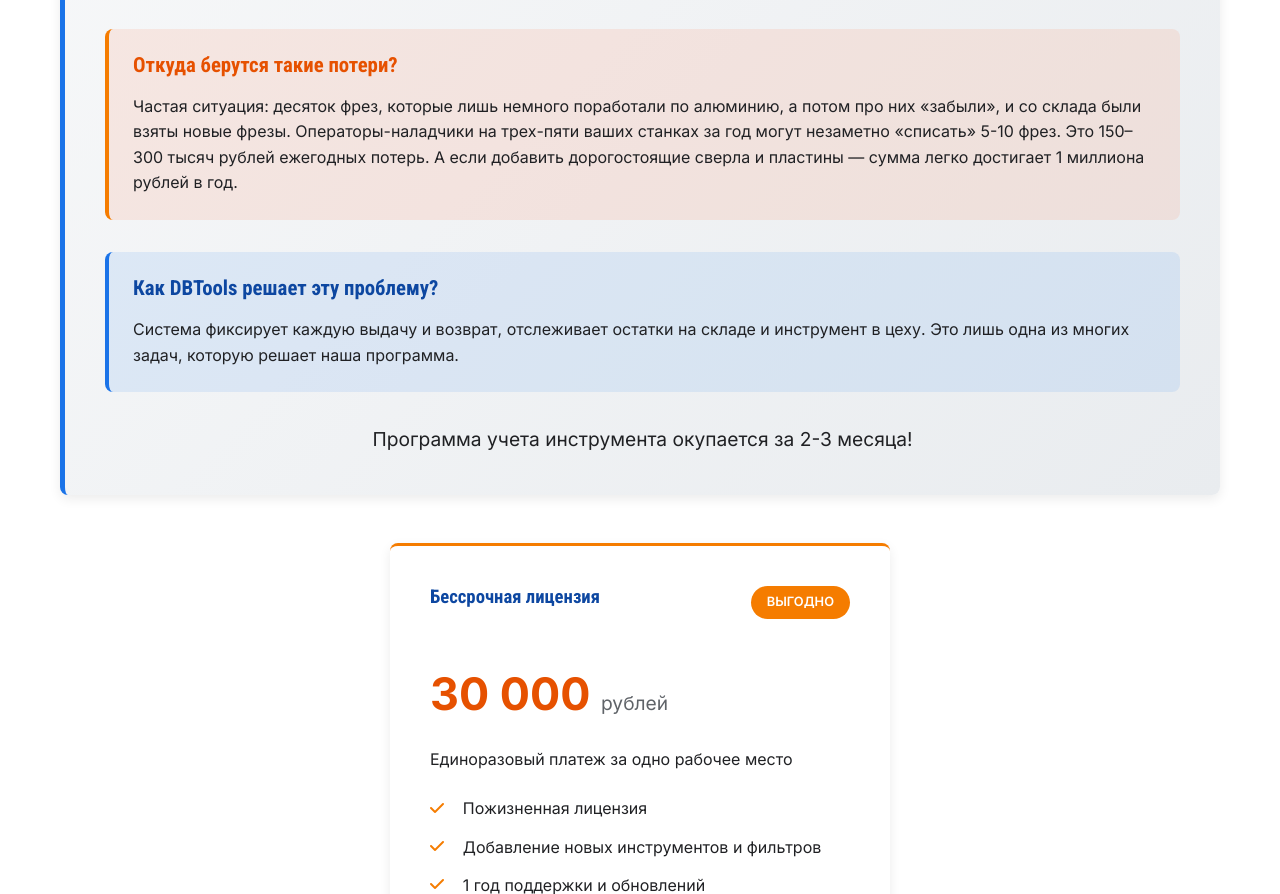
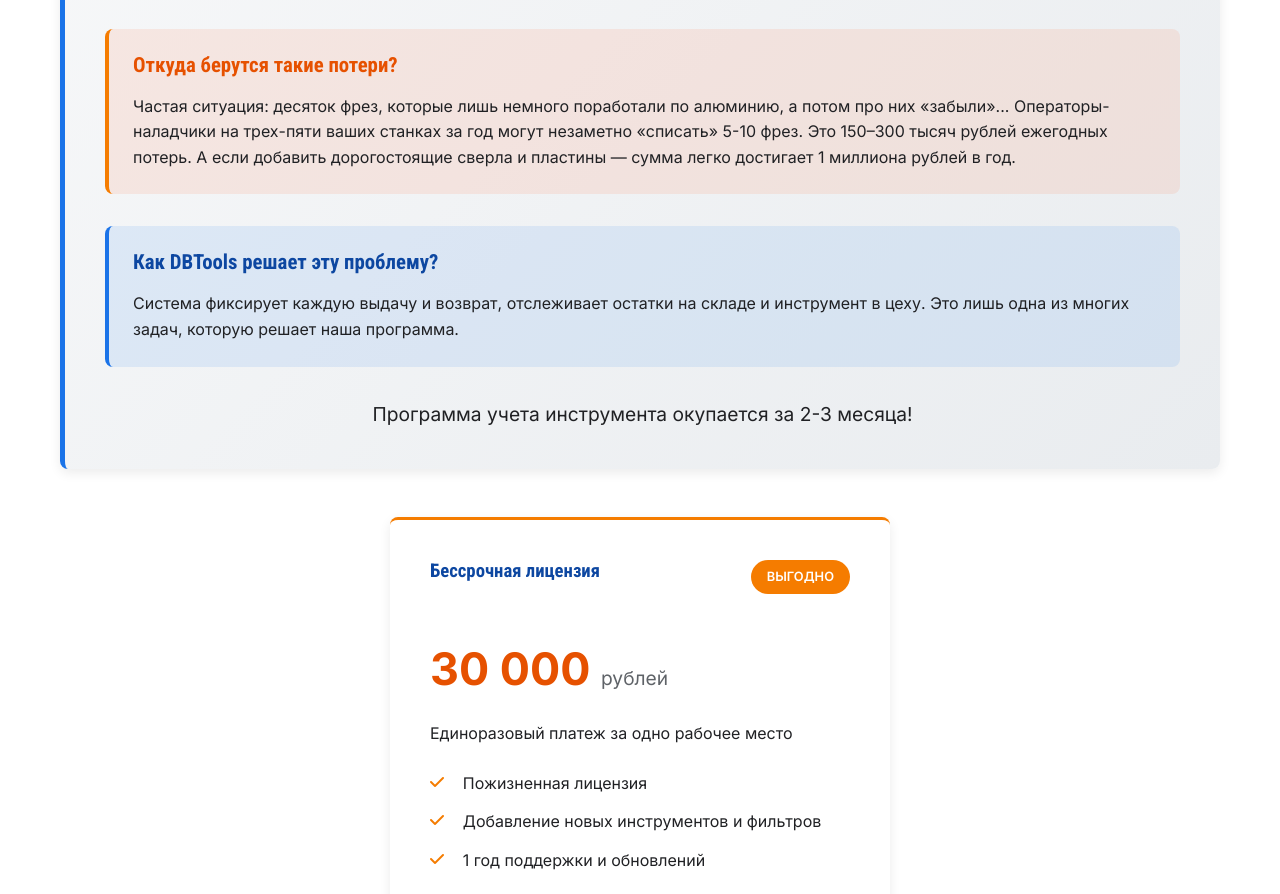
Before and after one commit to lastaser/lastaser.github.io, a plain HTML site: page index.html in a window 1280 px wide. Shown: the part 5914-6808 px from the top of the page. Drawn offline with Linux system fonts and the light colour scheme.

Commit message:
Add files via upload

```diff
--- a/index.html
+++ b/index.html
@@ -318,7 +318,7 @@
 
                 <div class="loss-explanation">
                     <h4>Откуда берутся такие потери?</h4>
-                    <p>Частая ситуация: десяток фрез, которые лишь немного поработали по алюминию, а потом про них «забыли», и со склада были взяты новые фрезы. Операторы-наладчики на трех-пяти ваших станках за год могут незаметно «списать» 5-10 фрез. Это 150–300 тысяч рублей ежегодных потерь. А если добавить дорогостоящие сверла и пластины — сумма легко достигает <strong>1 миллиона рублей в год</strong>.</p>
+                    <p>Частая ситуация: десяток фрез, которые лишь немного поработали по алюминию, а потом про них «забыли»... Операторы-наладчики на трех-пяти ваших станках за год могут незаметно «списать» 5-10 фрез. Это 150–300 тысяч рублей ежегодных потерь. А если добавить дорогостоящие сверла и пластины — сумма легко достигает <strong>1 миллиона рублей в год</strong>.</p>
                 </div>
 
                 <div class="solution-block">
```
